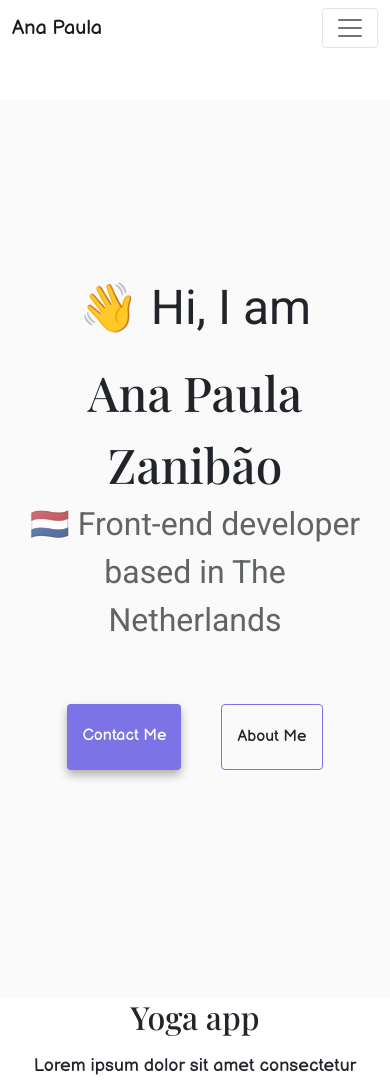
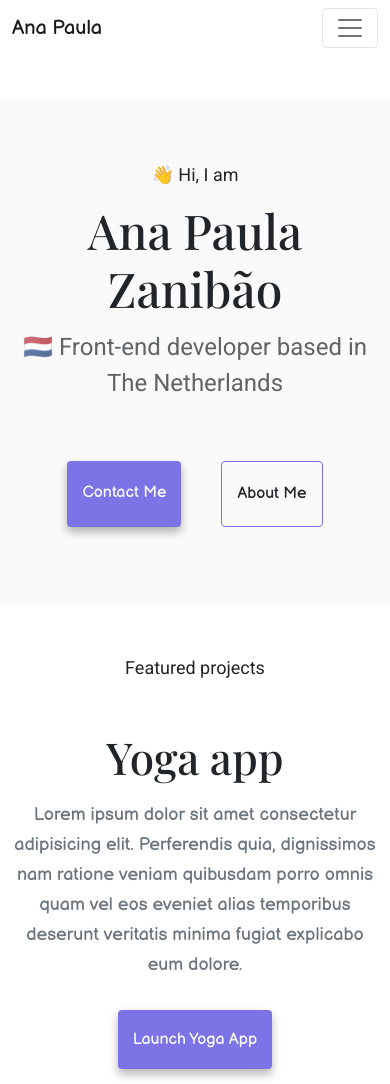
Before and after one commit to zanibao/portfolio, a website: page index.html in a window 390 px wide. Shown: the top 1084 px of the page. Drawn offline with nearby package versions, Linux system fonts and the light colour scheme.

Commit message:
Homepage content design added

```diff
--- a/index.html
+++ b/index.html
@@ -85,9 +85,9 @@
         </div>
       </nav>
 
-      <h2 class="text-center">👋 Hi, I am</h2>
+      <p class="text-center">👋 Hi, I am</h2>
       <h1 class="text-center">Ana Paula Zanibão</h1>
-      <h3 class="text-center">
+      <h2 class="text-center">
         🇳🇱 Front-end developer based in The Netherlands
       </h3>
 
@@ -107,10 +107,11 @@
     </div>
     </div>
 
+    <p class="text-center m-5">Featured projects</p>
 
     <div class="container">
-      <div class="row">
-        <div class="col-md-6">
+      <div class="row mb-5">
+        <div class="col d-none d-lg-block">
           <img
             src="/images/yoga.png"
             class="img-fluid rounded d-none d-sm-block"
@@ -118,40 +119,45 @@
           />
         </div>
         <div class="col-md-6">
+          <div class="project-description">
           <h2 class="mb-3">Yoga app</h2>
-          <p>
+          <p class="mb-5 text-muted">
             Lorem ipsum dolor sit amet consectetur adipisicing elit. Perferendis
             quia, dignissimos nam ratione veniam quibusdam porro omnis quam vel
             eos eveniet alias temporibus deserunt veritatis minima fugiat
             explicabo eum dolore.
           </p>
           <div class="mt-5">
-            <a href="#" class="primary-link project-link" title="Yoga project"
+            <a href="#" class="btn-branding-outline" title="Yoga project"
               >Launch Yoga App</a
             >
           </div>
         </div>
       </div>
+      </div>
 
-      <div class="row mt-5">
+      <div class="row mb-5">
         <div class="col-md-6">
+          <div class="project-description">
           <h2 class="mb-3">Weather app</h2>
-          <p>
+          <p class="mb-5 text-muted">
             Lorem ipsum dolor sit amet consectetur adipisicing elit. Perferendis
             quia, dignissimos nam ratione veniam quibusdam porro omnis quam vel
             eos eveniet alias temporibus deserunt veritatis minima fugiat
             explicabo eum dolore.
           </p>
-          <div class="mb-5 mt-5">
+
+          <div class="mt-5">
             <a
               href="#"
-              class="primary-link project-link"
+              class="btn-branding-outline"
               title="Weather project"
               >Launch Weather App</a
             >
           </div>
+          </div>
         </div>
-        <div class="col-md-6">
+        <div class="col d-none d-lg-block">
           <img
             src="/images/weather.png"
             class="img-fluid rounded d-none d-sm-block"
@@ -160,8 +166,9 @@
         </div>
       </div>
 
-      <div class="row mt-5">
-        <div class="col-md-6">
+
+      <div class="row mb-5">
+        <div class="col d-none d-lg-block">
           <img
             src="/images/yogurt.png"
             class="img-fluid rounded d-none d-sm-block"
@@ -169,26 +176,30 @@
           />
         </div>
         <div class="col-md-6">
+           <div class="project-description">
           <h2 class="mb-3">Yogurt app</h2>
-          <p>
+          <p class="mb-5 text-muted">
             Lorem ipsum dolor sit amet consectetur adipisicing elit. Perferendis
             quia, dignissimos nam ratione veniam quibusdam porro omnis quam vel
             eos eveniet alias temporibus deserunt veritatis minima fugiat
             explicabo eum dolore.
           </p>
           <div class="mt-5">
-            <a href="#" class="primary-link project-link" title="Yogurt project"
+            <a href="#" class="btn-branding-outline" title="Yogurt project"
               >Launch Yogurt App</a
             >
           </div>
         </div>
       </div>
     </div>
+  </div>
+
     <footer>
       <h3>Let's connect 👩‍💻</h3>
       <i class="fab fa-linkedin"></i>
       <i class="fab fa-instagram"></i>
       <i class="far fa-envelope"></i>
     </footer>
+
   </body>
 </html>
--- a/style.css
+++ b/style.css
@@ -1,10 +1,40 @@
 :root {
   --branding-color: #7c73e6;
   --secondary-color: #fafafa;
+  --btn-color: #c4c1e0;
   --box-shadow: 0 5px 10px rgba(0, 0, 0, 0.3);
   --heading-font-family: "Playfair Display", serif;
   --default-font-family: "Roboto", sans-serif;
   --link-font-family: "Balsamiq Sans", cursive;
+}
+
+.container {
+  font-family: var(--link-font-family);
+}
+
+.hero {
+  background: var(--secondary-color);
+  text-align: center;
+  padding: 160px 20px;
+}
+
+.hero h1 {
+  padding: 24px;
+}
+
+.hero p {
+  font-family: var(--default-font-family);
+  font-size: 48px;
+  margin: 0;
+}
+
+.hero h2 {
+  font-family: var(--default-font-family);
+  font-size: 28px;
+  font-weight: normal;
+  margin: 0;
+  opacity: 0.7;
+  line-height: 1.5;
 }
 
 body {
@@ -37,7 +67,7 @@ h3 {
 
 p {
   font-size: 18px;
-  line-height: 1.5;
+  line-height: 30px;
 }
 
 .navigation-links {
@@ -57,7 +87,7 @@ p {
   text-transform: capitalize;
   background: var(--branding-color);
   box-shadow: var(--box-shadow);
-  color: white;
+  color: var(--secondary-color);
   font-family: "Balsamiq Sans", cursive;
 }
 
@@ -69,6 +99,17 @@ p {
   color: var(--primary-color);
   border: 1px solid var(--branding-color);
   font-family: var(--link-font-family);
+}
+
+.btn-branding-outline {
+  border-radius: 4px;
+  padding: 20px 15px;
+  text-decoration: none;
+  text-transform: capitalize;
+  background: var(--branding-color);
+  box-shadow: var(--box-shadow);
+  color: var(--secondary-color);
+  font-family: "Balsamiq Sans", cursive;
 }
 
 .homepage-link {
@@ -97,28 +138,6 @@ p {
   text-decoration: underline;
 }
 
-@media (max-width: 576px) {
-  h1 {
-    font-size: 48px;
-    line-height: 1.5;
-  }
-
-  h2 {
-    font-size: 32px;
-    text-align: center;
-  }
-
-  p {
-    text-align: center;
-  }
-
-  .project-link {
-    display: block;
-    text-align: center;
-    margin: 0 20px;
-  }
-}
-
 footer {
   display: block;
   text-align: center;
@@ -127,31 +146,48 @@ footer {
 
 i {
   font-size: 60px;
-  color: #6c63ff;
+  color: var(--branding-color);
   margin: 20px 40px;
 }
 
-.container {
-  font-family: var(--link-font-family);
+.project-description {
+  padding: 120px 60px;
+  text-align: center;
+}
+
+@media (max-width: 900px) {
+  h1 {
+    font-size: 48px;
+    line-height: 1.5;
+  }
+
+  h2 {
+    font-size: 44px;
+    text-align: center;
   }
 
   .hero {
     background: var(--secondary-color);
     text-align: center;
-  padding: 160px 20px;
+    padding: 60px 20px 10px 20px;
+  }
+
+  .hero h1 {
+    font-size: 48px;
+    line-height: 1.2;
+    padding: 12px;
   }
 
   .hero h2 {
-  font-family: var(--default-font-family);
-  font-size: 48px;
-  line-height: 2;
+    font-size: 24px;
   }
 
-.hero h3 {
-  font-family: var(--default-font-family);
-  font-size: 32px;
-  font-weight: normal;
-  margin: 0;
-  opacity: 0.7;
-  line-height: 1.5;
+  .hero p {
+    font-size: 18px;
   }
+
+  .project-description {
+    padding: 0;
+    text-align: center;
+  }
+}
```
Lines whose indentation alone changed are shown as unchanged.
